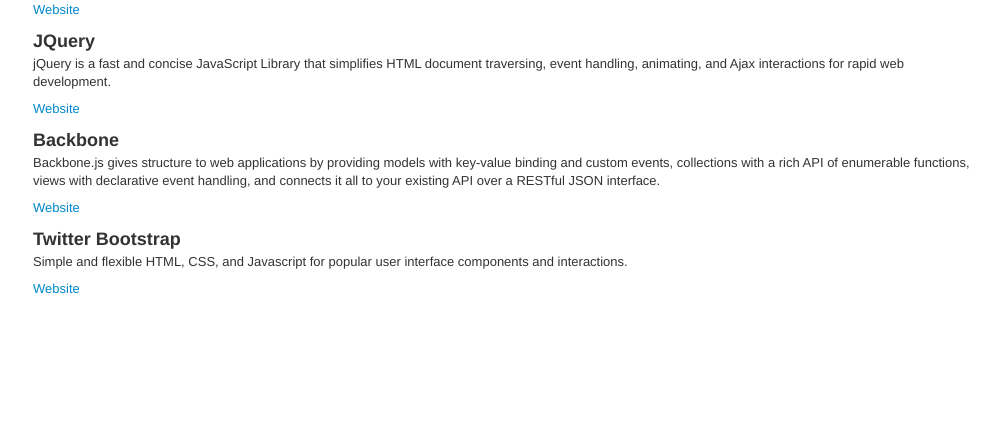
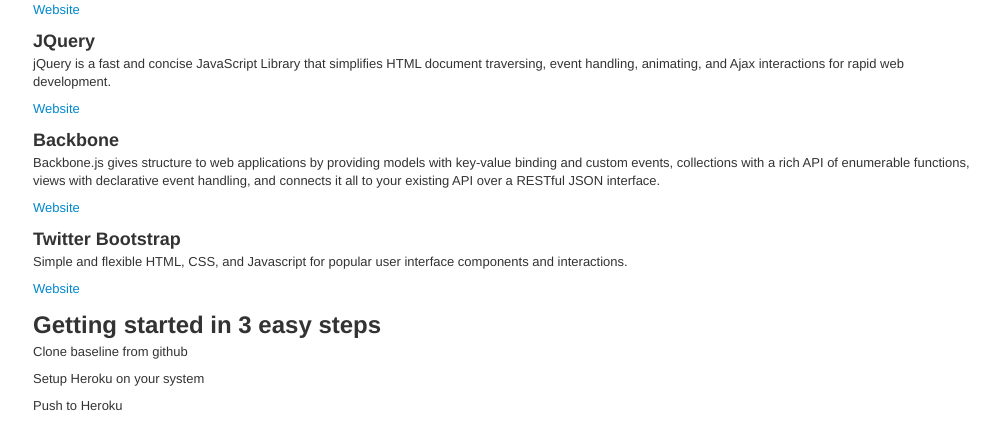
Before and after one commit to rca/django-baseline, a Django app: page / in a window 1280 px wide. Shown: the part 935-1359 px from the top of the page, without its empty margins (127-1127 px from the left). Before the commit the page ends 1229 px from the top, so only its background shows below. Run offline with Django 3.2, Linux system fonts and the light colour scheme; some libraries are stand-ins or nearby versions.

Commit message:
Added stub getting started section.

```diff
--- a/baseline/templates/baseline/home.html
+++ b/baseline/templates/baseline/home.html
@@ -79,4 +79,12 @@
     components and interactions.</p>
     <p><a href="http://twitter.github.com/bootstrap/">Website</a></p>
 </div>
+
+<div class="row">
+    <h2>Getting started in 3 easy steps</h2>
+
+    <p>Clone baseline from github</p>
+    <p>Setup Heroku on your system</p>
+    <p>Push to Heroku</p>
+</div>
 {% endblock content %}
```
